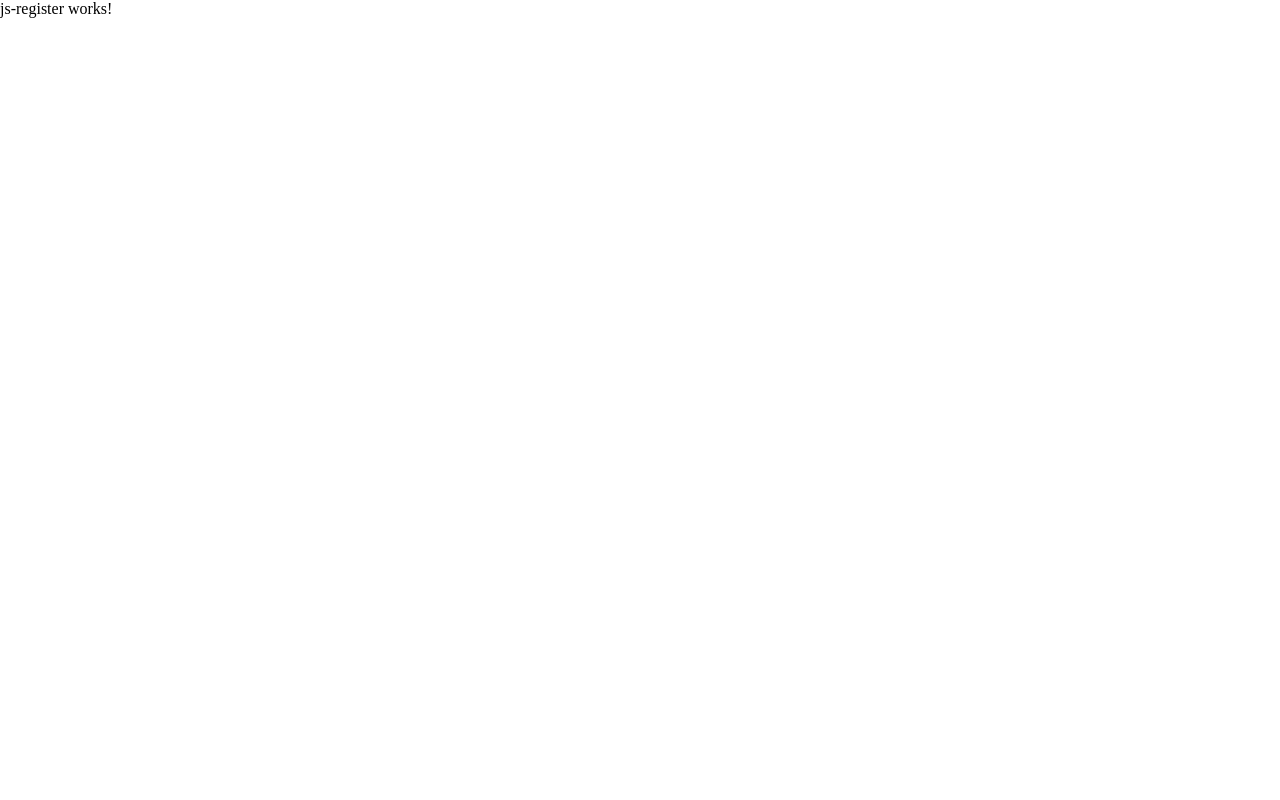
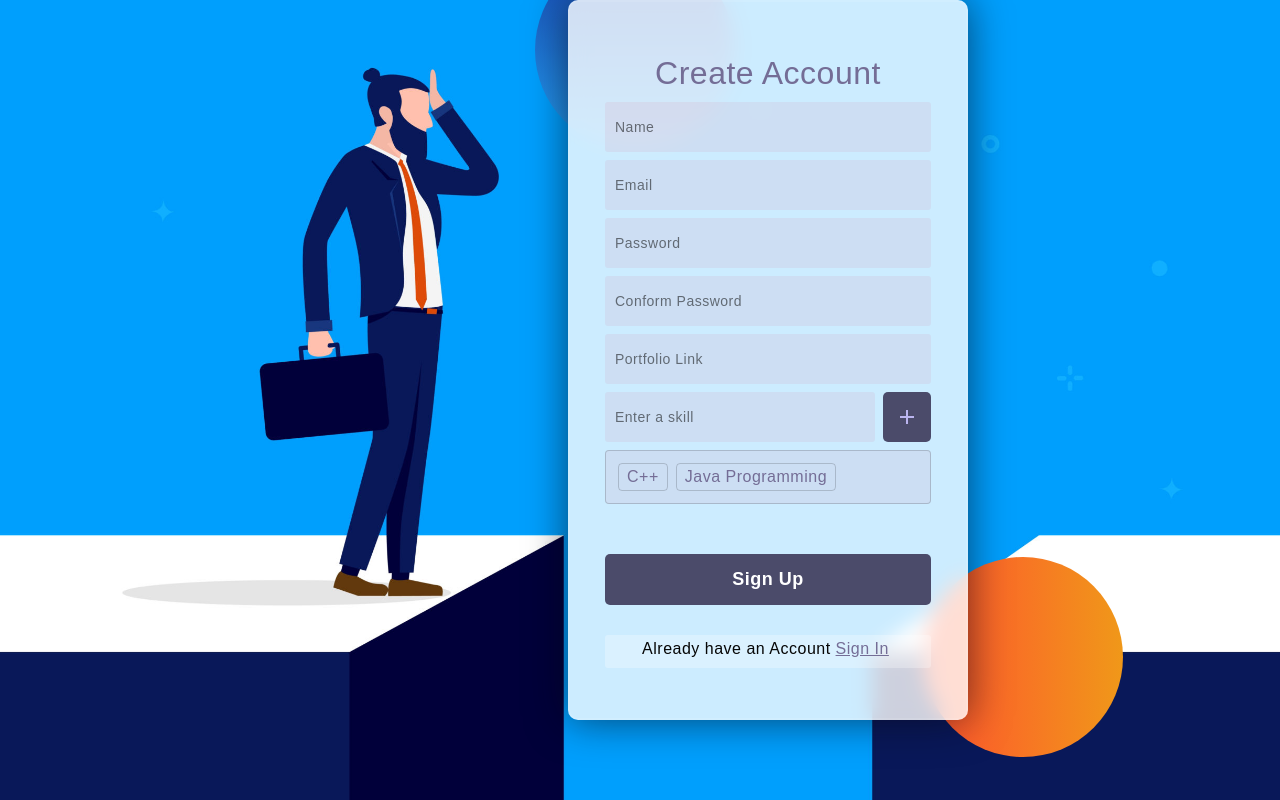
Before and after one commit to anurag6372/Job-FInder, an Angular app in the folder client/: page /jsr in a window 1280 px wide. Built offline with nearby package versions, Linux system fonts and the light colour scheme.

Commit message:
registration component complete

```diff
--- a/client/src/app/Components/js-register/js-register.component.css
+++ b/client/src/app/Components/js-register/js-register.component.css
@@ -0,0 +1,157 @@
+*,
+*:before,
+*:after {
+  padding: 0;
+  margin: 0;
+  box-sizing: border-box;
+}
+.body-login {
+  /* background: #26cef9; */
+  background-image: url("src/assets/shutterstoc.jpg");
+  background-repeat: no-repeat;
+  background-size: cover;
+
+  width: 100vw;
+  height: 100vh;
+  margin: 0;
+  padding: 0;
+}
+.background {
+  width: 430px;
+  height: 520px;
+  position: absolute;
+  transform: translate(-50%, -50%);
+  left: 50%;
+  top: 50%;
+}
+.background .shape {
+  height: 200px;
+  width: 200px;
+  position: absolute;
+  border-radius: 50%;
+}
+.shape:first-child {
+  background: linear-gradient(#1845ad, #23a2f6);
+  left: 110px;
+  top: -190px;
+}
+.shape:last-child {
+  background: linear-gradient(to right, #ff512f, #f09819);
+  right: -268px;
+  bottom: -97px;
+}
+form {
+  /* height: 630px; */
+  width: 400px;
+  background-color: rgba(255, 255, 255, 0.8);
+  position: absolute;
+  transform: translate(-50%, -50%);
+  top: 45%;
+  left: 60%;
+  border-radius: 10px;
+  backdrop-filter: blur(10px);
+  border: 2px solid rgba(255, 255, 255, 0.1);
+  box-shadow: 0 0 40px rgba(8, 7, 16, 0.6);
+  padding: 50px 35px;
+}
+form * {
+  font-family: "Poppins", sans-serif;
+  color: #746d96;
+  letter-spacing: 0.5px;
+  outline: none;
+  border: none;
+}
+form h3 {
+  font-size: 32px;
+  font-weight: 500;
+  line-height: 42px;
+  text-align: center;
+}
+
+label {
+  display: block;
+  margin-top: 30px;
+  font-size: 16px;
+  font-weight: 500;
+}
+input {
+  display: block;
+  height: 50px;
+  width: 100%;
+  background-color: rgba(215, 52, 93, 0.07);
+  color: black !important;
+  border-radius: 3px;
+  padding: 0 10px;
+  margin-top: 8px;
+  font-size: 14px;
+  font-weight: 300;
+}
+::placeholder {
+  color: #00000086;
+}
+button {
+  margin-top: 50px;
+  width: 100%;
+  background-color: #4b4b6a;
+  color: #fff !important;
+  padding: 15px 0;
+  font-size: 18px;
+  font-weight: 600;
+  border-radius: 5px;
+  cursor: pointer;
+}
+
+.add-skill {
+  display: flex;
+  align-items: center;
+  margin-top: 8px;
+  color: rgb(187, 181, 239) !important;
+  font-weight: 400;
+  width: max-content;
+  padding: 0px 12px;
+}
+.social {
+  margin-top: 30px;
+  display: flex;
+}
+.social div {
+  background: red;
+  width: 100%;
+  border-radius: 3px;
+  padding: 5px 10px 10px 5px;
+  background-color: rgba(255, 255, 255, 0.27);
+  color: #060606;
+  text-align: center;
+}
+.social div.fb:hover {
+  background-color: rgba(255, 255, 255, 0.47);
+}
+.social .fb {
+  margin-left: 0px;
+}
+.social i {
+  margin-right: 4px;
+}
+
+.show-skills {
+  margin-top: 8px;
+  padding: 12px;
+  border: 1px solid #0000002b !important;
+  border-radius: 4px;
+  background-color: rgba(215, 52, 93, 0.07);
+  display: flex;
+  flex-wrap: wrap;
+  gap: 8px;
+  max-height: 160px;
+  overflow-y: auto;
+}
+
+.show-skills > span {
+  border: 1px solid #0000002b;
+  padding: 4px 8px;
+  border-radius: 4px;
+}
+.skill {
+  display: flex;
+  gap: 8px;
+}
--- a/client/src/app/Components/js-register/js-register.component.html
+++ b/client/src/app/Components/js-register/js-register.component.html
@@ -1 +1,41 @@
-<p>js-register works!</p>
+<div class="body-login">
+    <div class="background">
+      <div class="shape"></div>
+      <div class="shape"></div>
+    </div>
+    <form>
+      <h3>Create Account</h3>
+
+
+      <input type="text" placeholder="Name" id="name" />
+      <input type="text" placeholder="Email" id="username" />
+      <input type="password" placeholder="Password" id="password" />
+      <input type="password" placeholder="Conform Password" id="password" />
+      <input type="text" placeholder="Portfolio Link" id="portfolioLink" />
+      <div class="skill">
+        <input type="text" placeholder="Enter a skill" id="username" />
+        <button class="add-skill">
+            <svg xmlns="http://www.w3.org/2000/svg" width="24" height="24" viewBox="0 0 24 24" fill="none">
+                <path d="M19 12.998H13V18.998H11V12.998H5V10.998H11V4.998H13V10.998H19V12.998Z" fill="#BBB5EF"/>
+              </svg>
+            </button>
+      </div>
+
+      <div class="">
+        <!-- <h6>Display Skills</h6> -->
+        <div class="show-skills">
+            <span>C++</span>
+            <span>Java Programming</span>
+
+
+        </div>
+      </div>
+
+      <button>Sign Up</button>
+      <div class="social">
+        <!-- <div class="go"><i class="fab fa-google"></i>  Google</div> -->
+        <div class="fb">
+          Already have an Account <a href="/l">Sign In</a></div>
+      </div>
+    </form>
+  </div>
```
